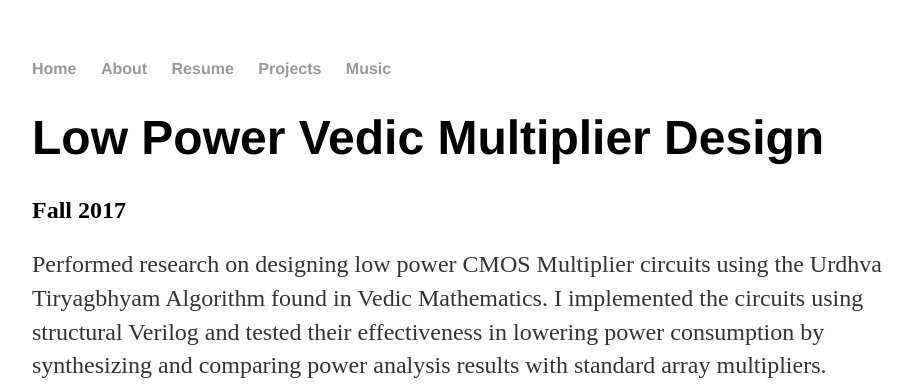
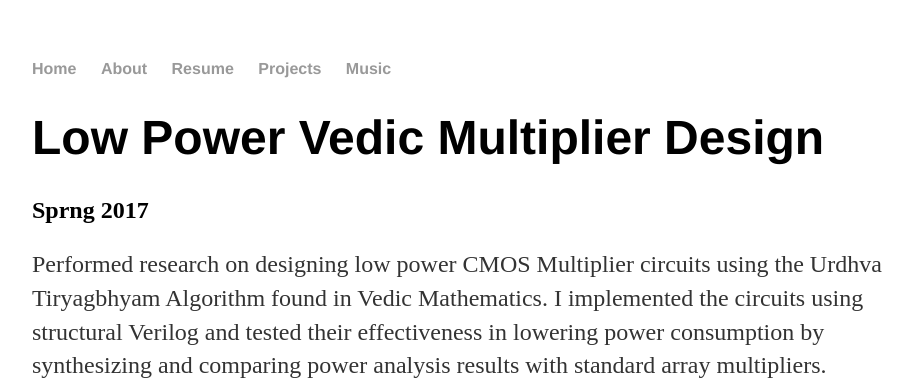
Before and after one commit to zackfravel/zackfravel.github.io, a Jekyll site: the page built from _posts/2017-05-02-Vedic-Multiplier.md, in a window 1280 px wide. Shown: the top 392 px of the page, without its empty margins (160-1072 px from the left). Built offline with Jekyll 4.4.1, drawn with Linux system fonts in a browser that asks for light colours.

Commit message:
Update 2017-05-02-Vedic-Multiplier.md

```diff
--- a/_posts/2017-05-02-Vedic-Multiplier.md
+++ b/_posts/2017-05-02-Vedic-Multiplier.md
@@ -2,7 +2,7 @@
 layout: post
 title: "Low Power Vedic Multiplier Design"
 ---
-## Fall 2017
+## Sprng 2017
 
 Performed research on designing low power CMOS Multiplier circuits using the Urdhva Tiryagbhyam Algorithm found in Vedic Mathematics. I implemented the circuits using structural Verilog and tested their effectiveness in lowering power consumption by synthesizing and comparing power analysis results with standard array multipliers.
 
```
